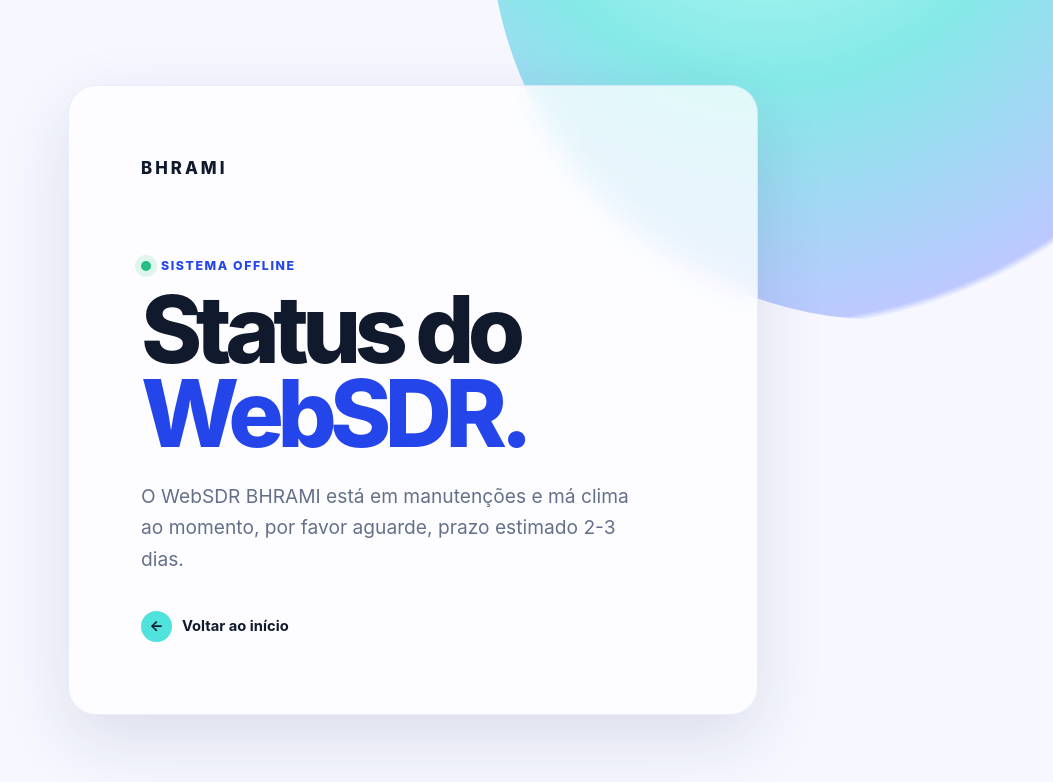
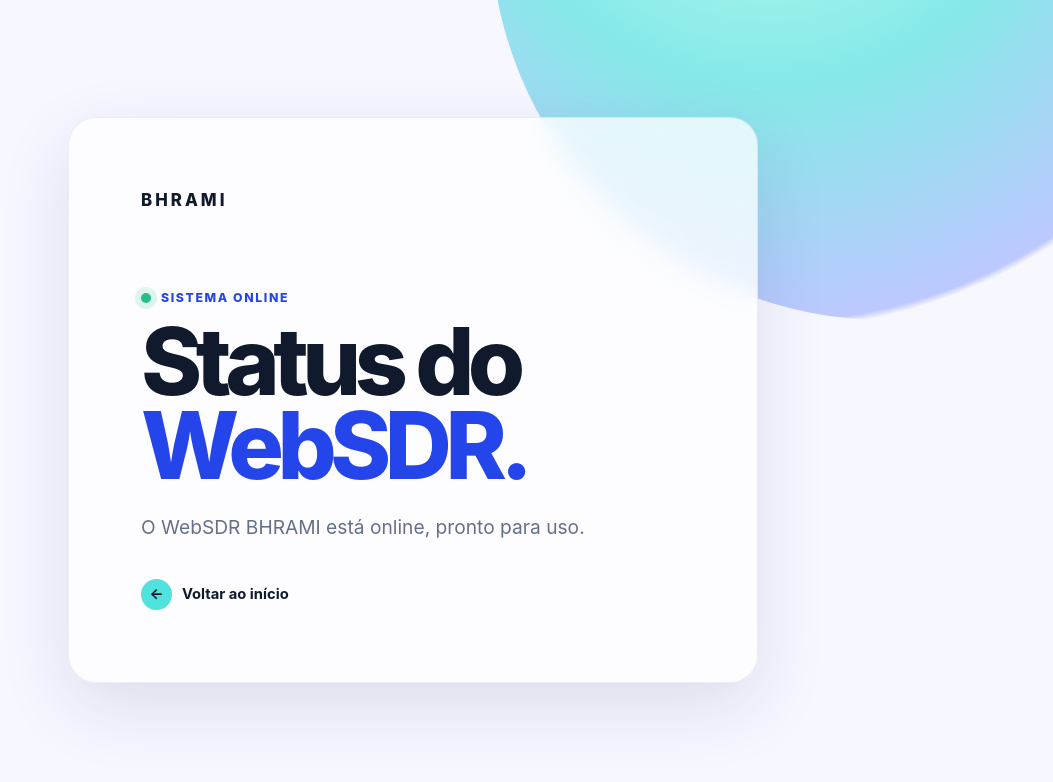
Before and after one commit to xTudo-ofc/BHRAMI, a plain HTML site: page status.html in a window 1280 px wide. Shown: the whole page, without its empty margins (227-1280 px from the left). Drawn offline with Linux system fonts and the light colour scheme.

Commit message:
Atualizar o status.html BHRAMI on-line

```diff
--- a/status.html
+++ b/status.html
@@ -131,9 +131,9 @@
     <div class="orb" aria-hidden="true"></div>
     <main>
       <a class="brand" href="index.html">BHRAMI</a>
-      <p class="eyebrow">Sistema offline</p>
+      <p class="eyebrow">Sistema online</p>
       <h1>Status do <span>WebSDR.</span></h1>
-      <p id="status-text">O WebSDR BHRAMI está em manutenções e má clima ao momento, por favor aguarde, prazo estimado 2-3 dias.</p>
+      <p id="status-text">O WebSDR BHRAMI está online, pronto para uso.</p>
       <a class="back" href="index.html">Voltar ao início</a>
     </main>
 
```
